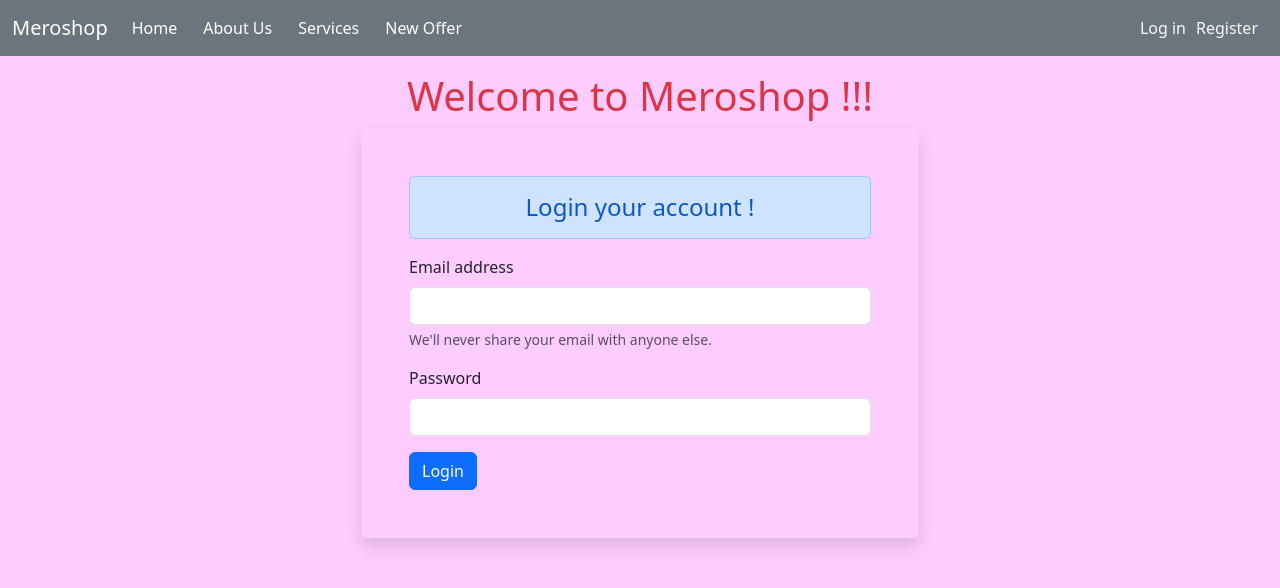
After one commit to ramesh213/Meroshop, a Django app: page /login in a window 1280 px wide. The commit adds this page. Shown: the top 588 px of the page. Run offline with Django 4.2, Linux system fonts and the light colour scheme; some libraries are stand-ins or nearby versions.

Commit message:
added login template and implemented customer login feature.

```diff
--- a/store/models/customer.py
+++ b/store/models/customer.py
@@ -15,3 +15,9 @@ class Customer(models.Model):
             return True
         else:
             return False
+    @staticmethod
+    def get_customer_by_email(email):
+        try:
+            return Customer.objects.get(email = email)
+        except:
+            return False
--- a/store/templates/base.html
+++ b/store/templates/base.html
@@ -38,7 +38,7 @@
                 </ul>
                 <div class="d-flex">
                     <li class="nav-item">
-                        <a class="nav-link" href="#">Log in</a>
+                        <a class="nav-link" href="/login">Log in</a>
                       </li>
                       <li class="nav-item">
                         <a class="nav-link" href="/register">Register</a>
--- /dev/null
+++ b/store/templates/login.html
@@ -0,0 +1,31 @@
+{% extends 'base.html' %}
+
+{% block content %}
+
+<div class="container">
+    <div class="col-lg-6 mx-auto shadow p-5 rounded-2" id="reg">
+      <h4 class="alert alert-primary text-center">Login your account !</h4>
+
+      <form action="/login" method="POST">
+        {% csrf_token %}
+        {% if error %}
+        <div class="alert alert-danger">
+          <strong>{{error}}</strong>
+        </div>
+        {% endif %}
+
+        <div class="mb-3">
+          <label for="exampleInputEmail1" class="form-label ">Email address</label>
+          <input type="email" class="form-control" value="{{value.email}}" name="email" id="exampleInputEmail1" aria-describedby="emailHelp" required>
+          <div id="emailHelp" class="form-text">We'll never share your email with anyone else.</div>
+        </div>
+        <div class="mb-3">
+          <label for="exampleInputPassword1" class="form-label">Password</label>
+          <input type="password" class="form-control" name="password" id="exampleInputPassword1" required>
+        </div>
+
+        <button type="/login" class="btn btn-primary">Login</button>
+      </form>
+    </div>
+  </div>
+{% endblock %}
--- a/store/templates/register.html
+++ b/store/templates/register.html
@@ -4,7 +4,7 @@
 {% block content %}
 
 <div class="container">
-  <div class="col-lg-6 mx-auto shadow p-5 rounded-2">
+  <div class="col-lg-6 mx-auto shadow p-5 rounded-2" id="reg">
     <h4 class="alert alert-primary text-center">Register Here !</h4>
 
     <form action="/register" method="POST">
--- a/store/urls.py
+++ b/store/urls.py
@@ -2,10 +2,12 @@
 from django.contrib import admin
 from django.urls import path, include
 from .views import index, register
+from.views import login
 
 
 urlpatterns = [
     path('admin/', admin.site.urls),
-    path('', index, name = 'index'),
-    path('register', register, name='register')
+    path('', index, name = 'indexpage'),
+    path('register', register, name='register'),
+    path('login', login, name='login')
 ]
--- a/store/views.py
+++ b/store/views.py
@@ -56,6 +56,26 @@ def register(request):
 
         if (not error_message):
             customer.register()
-            return redirect('index')
+            return redirect('indexpage')
         else:
             return render(request, 'register.html',{'error':error_message, 'value':value})
+
+def login(request):
+    if request.method == 'GET':
+        return render(request, 'login.html')
+    else:
+        email = request.POST.get('email')
+        password = request.POST.get('password')
+        customer = Customer.get_customer_by_email(email)
+        error_message = None
+        if customer:
+            flag = check_password(password, customer.password)
+            if flag:
+                return redirect('indexpage')
+            else:
+                error_message = " Email or Password invalid, Please check and try again !"
+
+        else:
+            error_message = " Email or Password invalid, Please check and try again !"
+
+        return render(request, 'login.html',{'error':error_message })
```
Also changed, not shown: db.sqlite3, store/static/css/style.css (line endings or trailing spaces).
